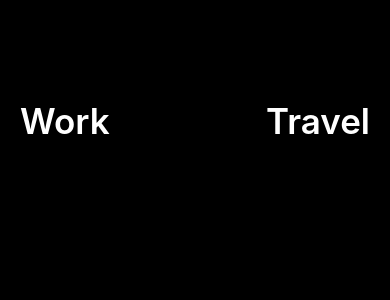
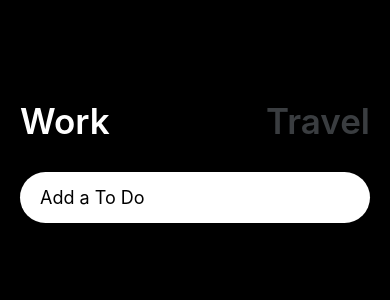
Before and after one commit to pottq577/WorkHardTravelHard, a React Native app: screen / in a window 390 px wide. Shown: the top 300 px of the page. Built offline with nearby package versions, Linux system fonts and the light colour scheme.

Commit message:
TextInput

```diff
--- a/App.js
+++ b/App.js
@@ -1,37 +1,58 @@
 import { StatusBar } from "expo-status-bar";
-import { StyleSheet, Text, View, TouchableOpacity } from "react-native";
+import React, { useState } from "react";
+import {
+  StyleSheet,
+  Text,
+  View,
+  TouchableOpacity,
+  TextInput,
+} from "react-native";
 import { theme } from "./colors.js";
 
 export default function App() {
+  const [working, setWorking] = useState(true);
+  const [text, setText] = useState("");
+  const travle = () => setWorking(false);
+  const work = () => setWorking(true);
+  const onChangeText = (payload) => setText(payload);
   return (
     <View style={styles.container}>
       <StatusBar style="auto" />
       <View style={styles.header}>
-        <TouchableOpacity>
-          <Text style={styles.btnText}>Work</Text>
+        <TouchableOpacity onPress={work}>
+          <Text
+            style={{ ...styles.btnText, color: working ? "white" : theme.grey }}
+          >
+            Work
+          </Text>
         </TouchableOpacity>
-        <TouchableOpacity underlayColor="red" activeOpacity={0.5}>
-          <Text style={styles.btnText}>Travel</Text>
+        <TouchableOpacity onPress={travle}>
+          <Text
+            style={{
+              ...styles.btnText,
+              color: !working ? "white" : theme.grey,
+            }}
+          >
+            Travel
+          </Text>
         </TouchableOpacity>
+      </View>
+      <View>
+        <TextInput
+          // keyboardType="number-pad"
+          // returnKeyType="google"
+          // secureTextEntry
+          // multiline
+          // placeholderTextColor={"red"}
+          onChangeText={onChangeText}
+          value={text}
+          style={styles.input}
+          placeholder={working ? "Add a To Do" : "Where do you want to go?"}
+        ></TextInput>
       </View>
     </View>
   );
 }
-/**
- * TouchableOpacity
- * 아래로 누르면 래핑된 View의 opacity가 감소하여 흐리게 표시됩니다.
- *
- * TouchableHighlight
- * 아래로 누르면 래핑된 View의 background를 표시합니다.
- *
- * TouchableWithoutFeedback
- * 합당한 이유가 없는 한 사용하지 마십시오.
- * Press에 반응하는 모든 요소는 만졌을 때 시각적 피드백이 있어야 합니다.
- *
- * Pressable
- * Pressable은 정의된 자식에 대한 다양한 Press 상호 작용 단계를 감지할 수 있는 핵심 구성 요소 래퍼입니다.
- * 가장 최신 버전
- */
 const styles = StyleSheet.create({
   container: {
     flex: 1,
@@ -46,6 +67,13 @@ const styles = StyleSheet.create({
   btnText: {
     fontSize: 35,
     fontWeight: "600",
-    color: "white",
+  },
+  input: {
+    backgroundColor: "white",
+    paddingVertical: 15,
+    paddingHorizontal: 20,
+    borderRadius: 30,
+    marginTop: 30,
+    fontSize: 18,
   },
 });
```
